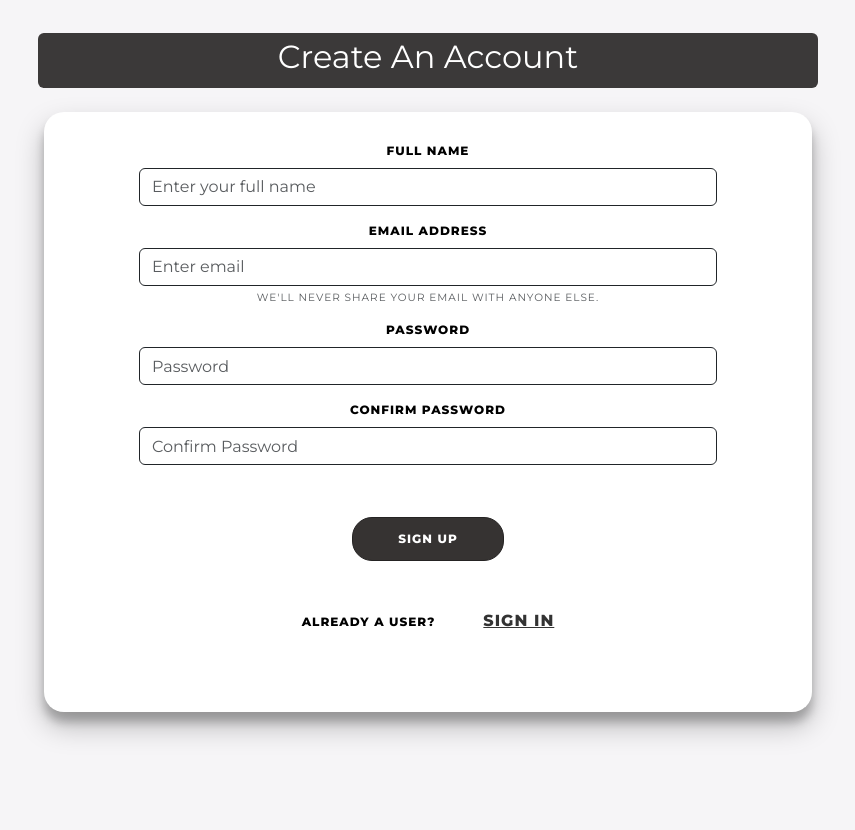
After one commit to rtk-rnjn/website-test, a Flask app: template src/templates/register.html in a window 1280 px wide. The commit adds this page. Shown: the whole page, without its empty margins (212-1067 px from the left). Run offline with Flask 3, Linux system fonts and the light colour scheme; the template is opened without the code that fills it, so the values that code supplies are empty; parts of the project's set-up code (start-up, migrations or seed data) failed here and were passed over; some libraries are stand-ins or nearby versions.

Commit message:
Registeration Page

```diff
--- a/src/static/css/login.css
+++ b/src/static/css/login.css
@@ -248,8 +248,32 @@ footer a {
     color: #3c97bf;
     text-decoration: none;
 }
+
 .mobile-view{
 	display: none;
+}
+
+.reg-title {
+	height: 55px;
+	padding: 5px;
+}
+
+.reg-container {
+	border-radius: 20px;
+	color: #FFFFFF;
+	font-size: 12px;
+	font-weight: bold;
+	padding: 12px 45px;
+	letter-spacing: 1px;
+	text-transform: uppercase;
+	transition: transform 80ms ease-in;
+	height: 600px;
+}
+
+.reg-signup:hover {
+	width: 30%;
+	height: 10%;
+	transform: 0.2;
 }
 
 @media only screen and (max-width: 650px) {
--- /dev/null
+++ b/src/templates/register.html
@@ -0,0 +1,70 @@
+<!DOCTYPE html>
+<html lang="en">
+<head>
+  <meta charset="UTF-8">
+  <meta name="viewport" content="width=device-width, initial-scale=1.0">
+  <title>Registration Page</title>
+  <link href="https://stackpath.bootstrapcdn.com/bootstrap/4.5.2/css/bootstrap.min.css" rel="stylesheet">
+  <link href="https://cdn.jsdelivr.net/npm/bootstrap@5.3.2/dist/css/bootstrap.min.css" rel="stylesheet"
+        integrity="sha384-T3c6CoIi6uLrA9TneNEoa7RxnatzjcDSCmG1MXxSR1GAsXEV/Dwwykc2MPK8M2HN" crossorigin="anonymous">
+    <link rel = "stylesheet" href="../static/css/login.css">
+    <script src="https://kit.fontawesome.com/64d58efce2.js" crossorigin="anonymous"></script>
+    <link
+        href="https://fonts.googleapis.com/css2?family=Montserrat:wght@900&family=Ubuntu:ital,wght@0,300;1,300&display=swap"
+        rel="stylesheet">
+    <link href="https://fonts.googleapis.com/css2?family=Montserrat:wght@900&family=Ubuntu:ital,wght@1,300&display=swap"
+        rel="stylesheet">
+  <link href="login.css" rel = "stylesheet">
+  <style>
+    .reg-title {
+        height: 55px;
+        padding: 5px;
+    }
+    .reg-container{
+        border-radius: 20px;
+        color: #FFFFFF;
+        font-size: 12px;
+        font-weight: bold;
+        padding: 12px 45px;
+        letter-spacing: 1px;
+        text-transform: uppercase;
+        transition: transform 80ms ease-in;
+        height: 600px;
+    }
+    .reg-signup:hover {
+        width: 30%;
+        height: 10%;
+        transform: 0.2;
+    }
+
+  </style>
+</head>
+<body>
+    <h2 class=" text-center text-white  rounded rounded-2 title-head reg-title">Create An Account</h2>
+  <div class="container  m-3 reg-container">
+    <form class = "pb-5 text-black rounded rounded-4 mb-5 reg-form">
+      <div class="form-group  w-100 ">
+        <label for="fullName ">Full Name</label>
+        <input type="text" class="form-control border border-dark mw-100 " id="fullName" placeholder="Enter your full name">
+      </div>
+      <div class="form-group w-100">
+        <label for="email">Email address</label>
+        <input type="email" class="form-control border border-dark mw-100 " id="email" aria-describedby="emailHelp" placeholder="Enter email">
+        <small id="emailHelp" class="form-text text-muted">We'll never share your email with anyone else.</small>
+      </div>
+      <div class="form-group w-100">
+        <label for="password">Password</label>
+        <input type="password" class="form-control border border-dark mw-100 " id="password" placeholder="Password">
+      </div>
+      <div class="form-group w-100">
+        <label for="confirmPassword">Confirm Password</label>
+        <input type="password" class="form-control border border-dark mw-100" id="confirmPassword" placeholder="Confirm Password">
+      </div>
+      <br><br>
+      <button type="submit" class="reg-signup">Sign up</button>
+      <span class = "pt-5 pl-5">Already a user?<a href="#" class="p-5 fs-6">Sign In</a></span>
+    </form>
+
+  </div>
+</body>
+</html>
```
